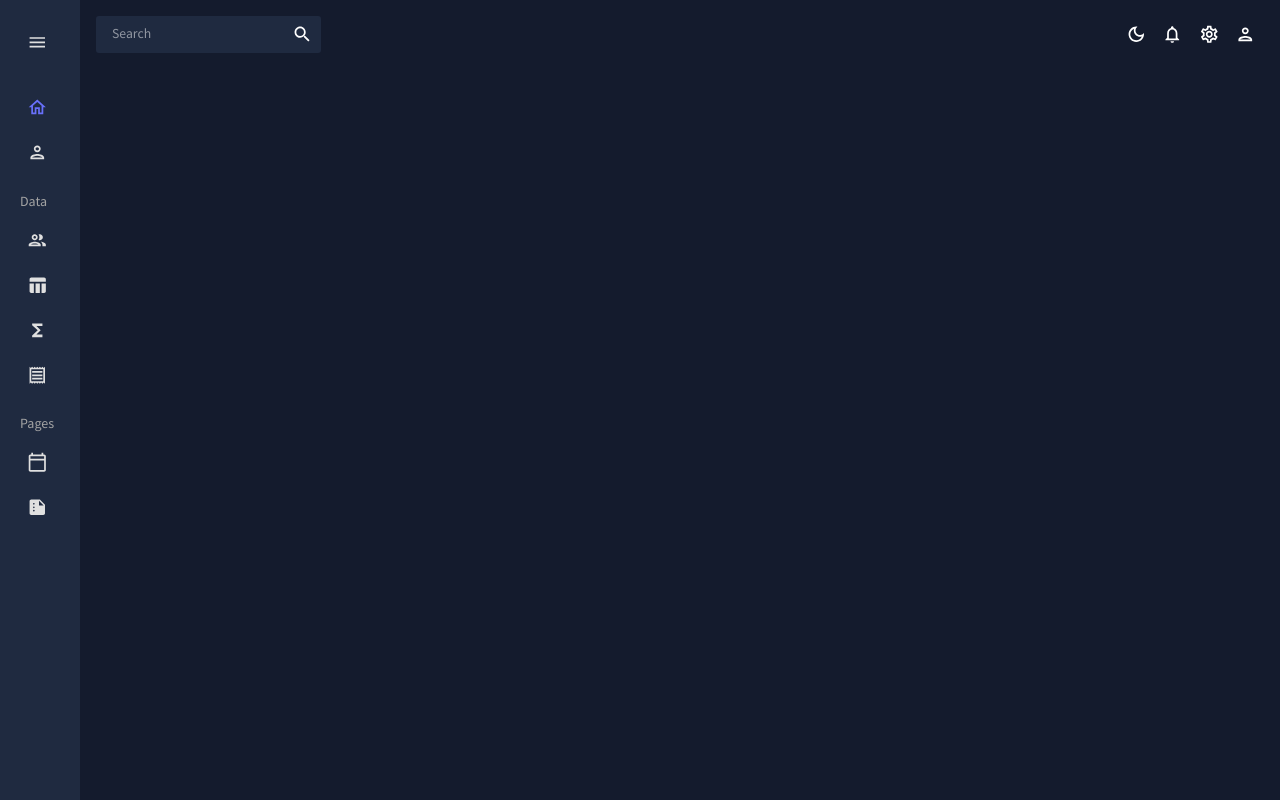
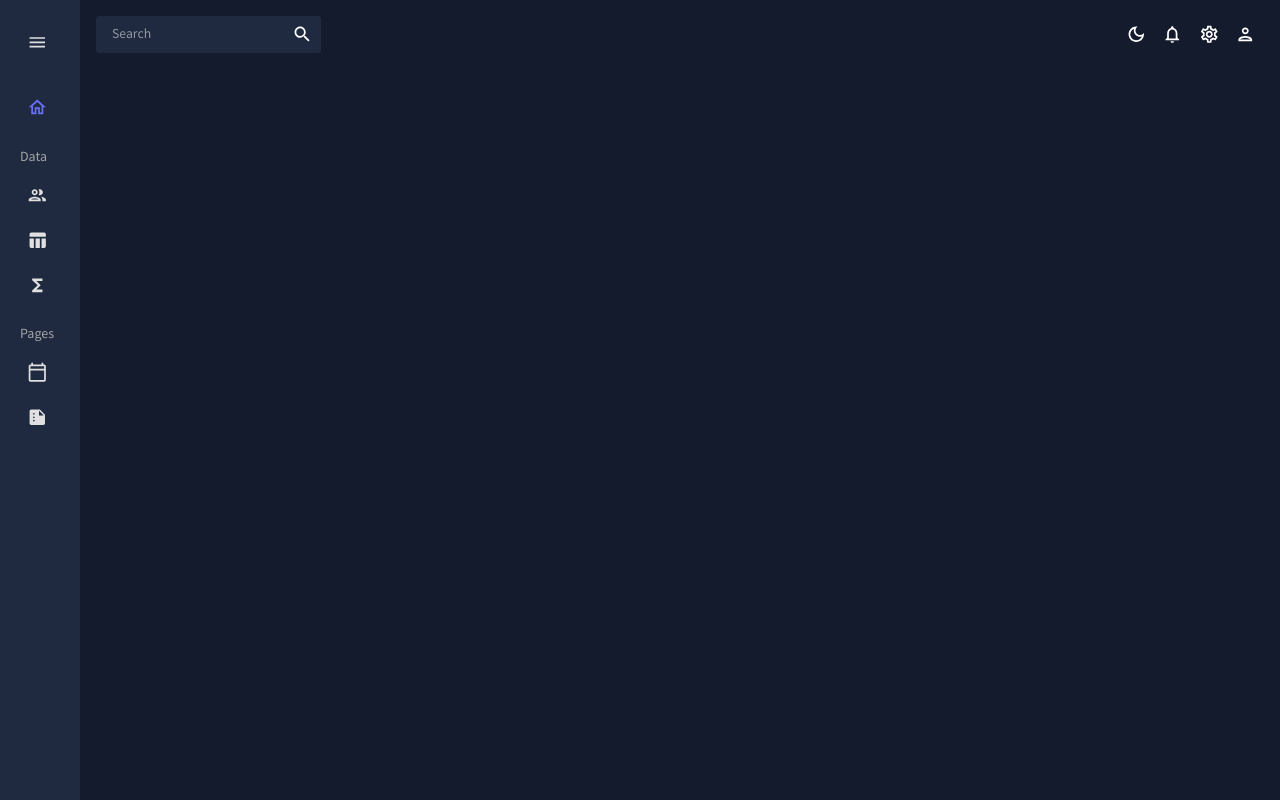
Before and after one commit to Contigo-Shenkar/contigo, a React (Create React App) app in the folder client/: page /homeReport in a window 1280 px wide. Built offline with nearby package versions, Linux system fonts and the light colour scheme; sample sign-in values are in the browser's storage; a web font is replaced by a local one.

Commit message:
remove titles form sidebar

```diff
--- a/client/src/components/global/sideBar.jsx
+++ b/client/src/components/global/sideBar.jsx
@@ -126,13 +126,7 @@ const Sidebar = () => {
               selected={selected}
               setSelected={setSelected}
             />
-            <Item
-              title="Profile"
-              to="/profile"
-              icon={<PersonOutlinedIcon />}
-              selected={selected}
-              setSelected={setSelected}
-            />
+
             <Typography
               variant="h6"
               color={colors.grey[300]}
@@ -162,13 +156,7 @@ const Sidebar = () => {
               selected={selected}
               setSelected={setSelected}
             />
-            <Item
-              title="Medicine Recommendation"
-              to="/invoices"
-              icon={<ReceiptOutlinedIcon />}
-              selected={selected}
-              setSelected={setSelected}
-            />
+
 
             <Typography
               variant="h6"
```
